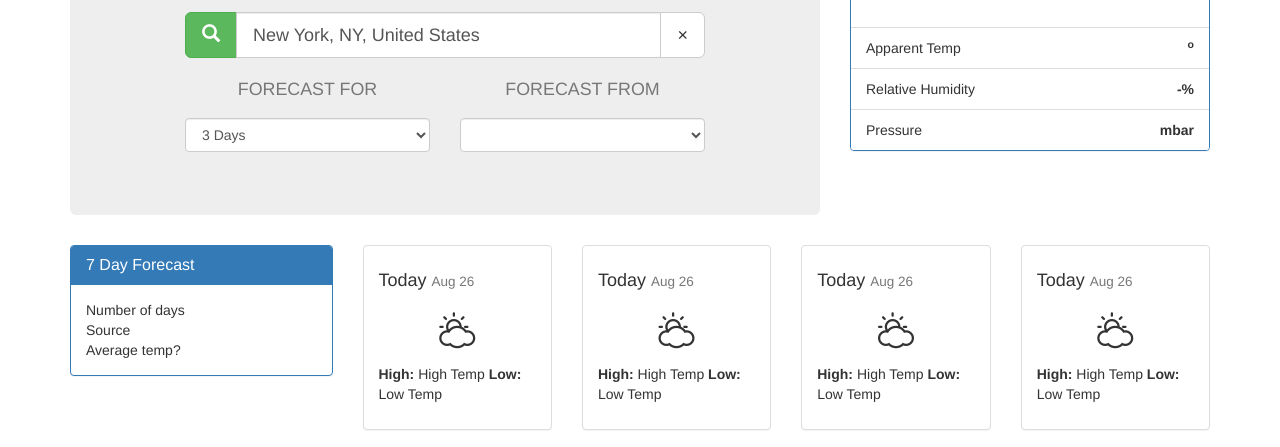
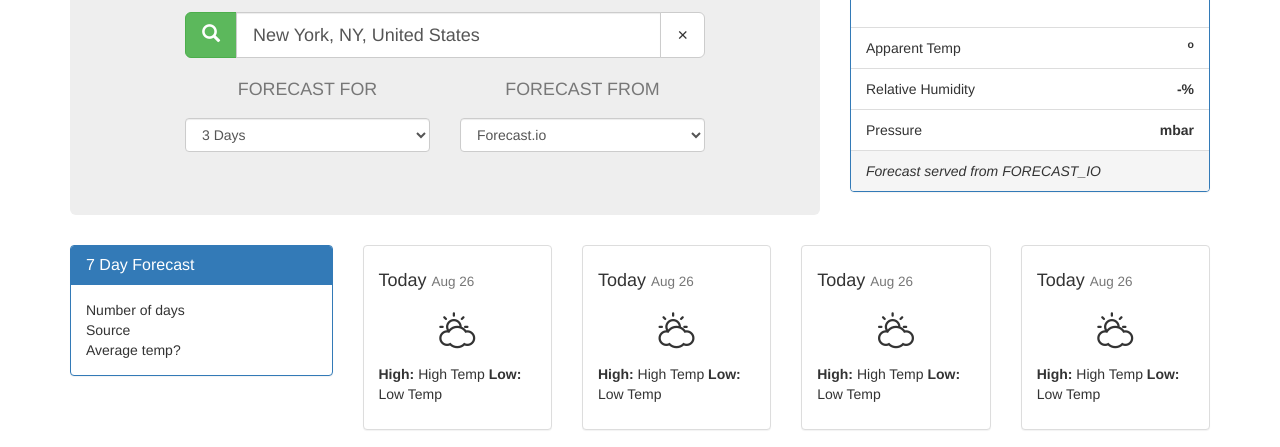
Before and after one commit to taylorn16/weather-fore-you, a website: page app/index.html in a window 1280 px wide. Shown: the part 341-788 px from the top of the page. Drawn offline with nearby package versions, Linux system fonts and the light colour scheme; some packages are replaced by stand-ins of ours; files that its build step writes are made by us from their sources; no server answers.

Commit message:
Added change weather source functionality

```diff
--- a/app/scripts/controllers/main.js
+++ b/app/scripts/controllers/main.js
@@ -59,6 +59,7 @@ angular.module('weatherForeYouApp')
       pressure: '-'
     };
     vm.forecastParams = config.FORECAST.DEFAULTS;
+    vm.providers = config.FORECAST.PROVIDERS;
 
     // ... and load real weather values from default location (NY)
     forecastService.getCurrentWeather(vm.forecastParams)
--- a/app/views/current-weather.html
+++ b/app/views/current-weather.html
@@ -38,4 +38,8 @@
       Pressure <span class="pull-right"><strong>{{ vm.weather.pressure | number:0 }} mbar</strong></span>
     </li>
   </ul>
+
+  <div class="panel-footer">
+    <em>Forecast served from {{ vm.forecastParams.source }}</em>
+  </div>
 </div>
--- a/app/views/search-field.html
+++ b/app/views/search-field.html
@@ -35,8 +35,8 @@
           </select>
         </div>
         <div class="col-xs-6">
-          <select class="form-control">
-            <option ng-repeat="provider in config.FORECAST.PROVIDERS" value="{{ provider.code }}">{{ provider.name }}</option>
+          <select class="form-control" ng-model="vm.forecastParams.source">
+            <option ng-repeat="provider in vm.providers" value="{{ provider.code }}">{{ provider.name }}</option>
           </select>
         </div>
       </div>
```
